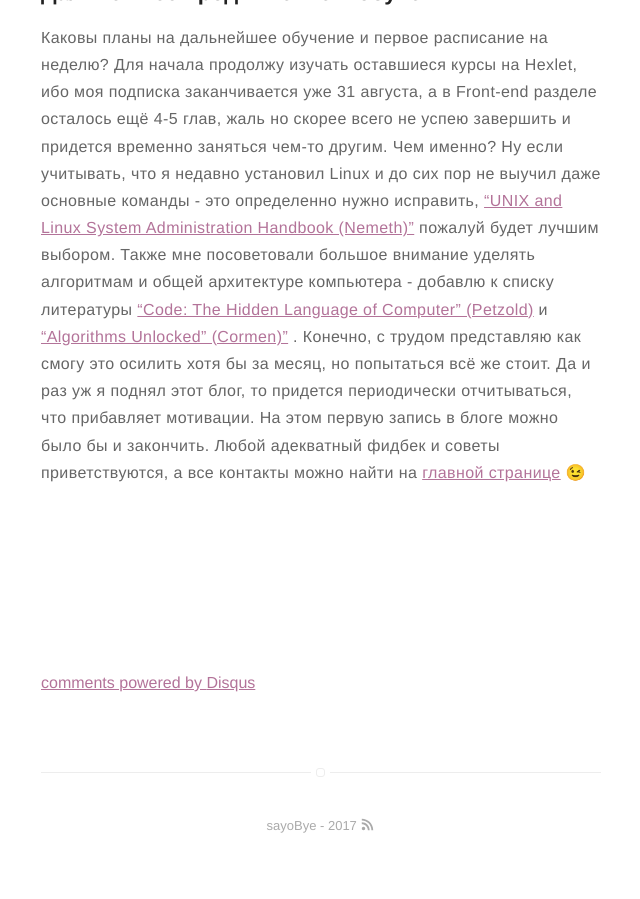
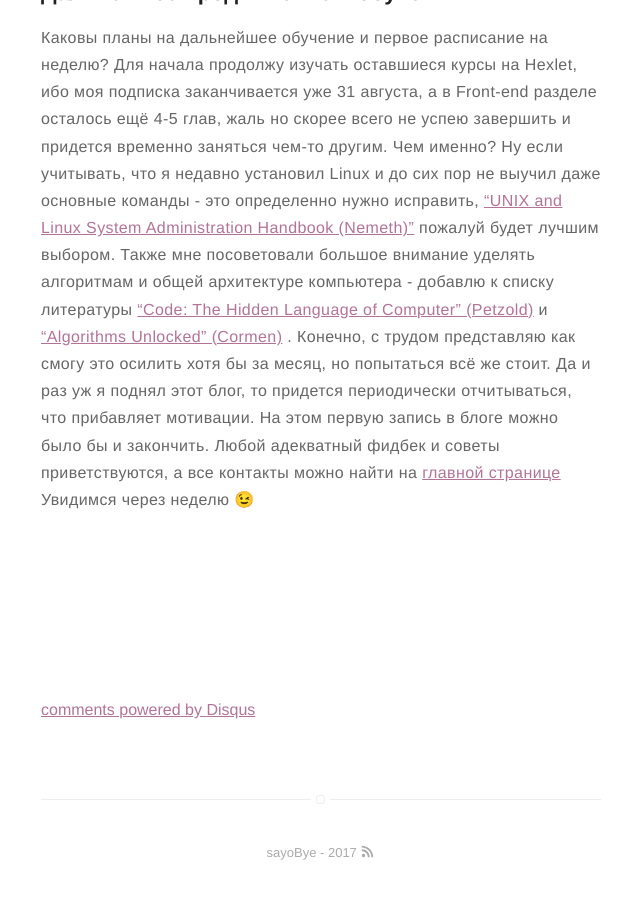
Before and after one commit to SayoBye/devblog, a Jekyll site: the page built from _posts/2017-08-26-1.md, in a window 1280 px wide and 900 px high, scrolled down 2897 px. Shown: the whole window, without its empty margins (319-959 px from the left). Built offline with Jekyll 4.4.1, drawn with Linux system fonts in a browser that asks for light colours; emoji names are drawn with the system emoji font; comment, search, counter and statistics services are not loaded; before the commit the page ends 3770 px from its top, so only the background shows below that.

Commit message:
fix article

```diff
--- a/_posts/2017-08-26-1.md
+++ b/_posts/2017-08-26-1.md
@@ -38,5 +38,5 @@ Youtube вообще является кладезем годной информ
 * * *
 ## Дальнейшее продвижение в обучении
 
-Каковы планы на дальнейшее обучение и первое расписание на неделю? Для начала продолжу изучать оставшиеся курсы на Hexlet, ибо моя подписка заканчивается уже 31 августа, а в Front-end разделе осталось ещё 4-5 глав, жаль но скорее всего не успею завершить и придется временно заняться чем-то другим. Чем именно? Ну если учитывать, что я недавно установил Linux и до сих пор не выучил даже основные команды - это определенно нужно исправить, <a href="https://www.amazon.co.uk/Unix-Linux-System-Administration-Handbook/dp/0131480057/ref=sr_1_1?s=books&ie=UTF8&qid=1503783529&sr=1-1&keywords=unix+and+linux+system+administration+handbook" target="_blank">"UNIX and Linux System Administration Handbook (Nemeth)"</a> пожалуй будет лучшим выбором. Также мне посоветовали большое внимание уделять алгоритмам и общей архитектуре компьютера - добавлю к списку литературы <a href="https://www.amazon.co.uk/Code-Language-Computer-Hardware-Software/dp/0735611319/ref=sr_1_1?ie=UTF8&qid=1503783509&sr=8-1&keywords=Code" target="_blank">"Code: The Hidden Language of Computer" (Petzold)</a> и <a href="https://www.amazon.co.uk/Algorithms-Unlocked-Thomas-H-Cormen/dp/0262518805/ref=la_B000AQ24AS_1_2?s=books&ie=UTF8&qid=1503795846&sr=1-2" target="_blank">"Algorithms Unlocked" (Cormen)"</a>
-. Конечно, с трудом представляю как смогу это осилить хотя бы за месяц, но попытаться всё же стоит. Да и раз уж я поднял этот блог, то придется периодически отчитываться, что прибавляет мотивации. На этом первую запись в блоге можно было бы и закончить. Любой адекватный фидбек и советы приветствуются, а все контакты можно найти на [главной странице](https://sayobye.github.io/devblog/) :wink:
+Каковы планы на дальнейшее обучение и первое расписание на неделю? Для начала продолжу изучать оставшиеся курсы на Hexlet, ибо моя подписка заканчивается уже 31 августа, а в Front-end разделе осталось ещё 4-5 глав, жаль но скорее всего не успею завершить и придется временно заняться чем-то другим. Чем именно? Ну если учитывать, что я недавно установил Linux и до сих пор не выучил даже основные команды - это определенно нужно исправить, <a href="https://www.amazon.co.uk/Unix-Linux-System-Administration-Handbook/dp/0131480057/ref=sr_1_1?s=books&ie=UTF8&qid=1503783529&sr=1-1&keywords=unix+and+linux+system+administration+handbook" target="_blank">"UNIX and Linux System Administration Handbook (Nemeth)"</a> пожалуй будет лучшим выбором. Также мне посоветовали большое внимание уделять алгоритмам и общей архитектуре компьютера - добавлю к списку литературы <a href="https://www.amazon.co.uk/Code-Language-Computer-Hardware-Software/dp/0735611319/ref=sr_1_1?ie=UTF8&qid=1503783509&sr=8-1&keywords=Code" target="_blank">"Code: The Hidden Language of Computer" (Petzold)</a> и <a href="https://www.amazon.co.uk/Algorithms-Unlocked-Thomas-H-Cormen/dp/0262518805/ref=la_B000AQ24AS_1_2?s=books&ie=UTF8&qid=1503795846&sr=1-2" target="_blank">"Algorithms Unlocked" (Cormen)</a>
+. Конечно, с трудом представляю как смогу это осилить хотя бы за месяц, но попытаться всё же стоит. Да и раз уж я поднял этот блог, то придется периодически отчитываться, что прибавляет мотивации. На этом первую запись в блоге можно было бы и закончить. Любой адекватный фидбек и советы приветствуются, а все контакты можно найти на [главной странице](https://sayobye.github.io/devblog/) Увидимся через неделю :wink:
```
